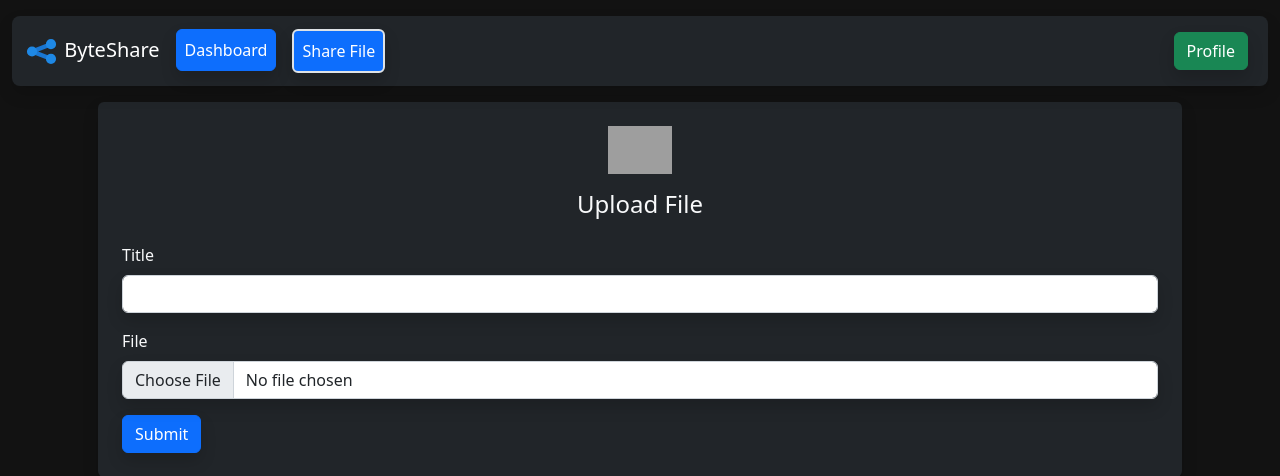
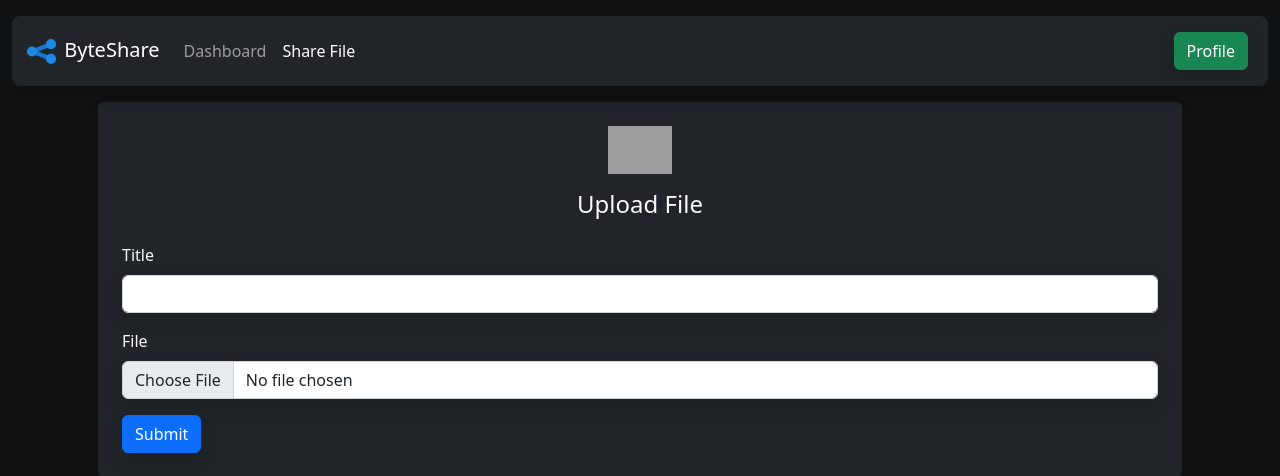
Before and after one commit to antoniskoin/byteshare, a Flask app: page /upload_file in a window 1280 px wide. Shown: the top 476 px of the page. Run offline with Flask 3, Linux system fonts and the light colour scheme; the visitor is signed in with stand-in values (Sample User, id 1); grey boxes are pictures that could not be loaded.

Commit message:
UI fixes

```diff
--- a/templates/file_share.html
+++ b/templates/file_share.html
@@ -15,20 +15,24 @@
                 <img src="../static/logo.svg" alt="logo" width="35" class="d-inline-block align-text-center img-fluid">
                 ByteShare
             </a>
+            <button class="navbar-toggler" type="button" data-bs-toggle="collapse" data-bs-target="#navbarNav"
+                    aria-controls="navbarNav" aria-expanded="false" aria-label="Toggle navigation">
+                <span class="navbar-toggler-icon"></span>
+            </button>
             <div class="collapse navbar-collapse" id="navbarNav">
                 <ul class="navbar-nav">
                     <li class="nav-item">
-                        <a href="/" class="btn btn-primary shadow p-2" aria-current="page">Dashboard</a>
+                        <a class="nav-link" aria-current="page" href="/">Dashboard</a>
                     </li>
                     <li class="nav-item">
-                        <a href="/" class="btn btn-primary shadow ms-3 p-2 border border-2" aria-current="page">Share
-                            File</a>
+                        <a class="nav-link active" href="/upload_file">Share File</a>
                     </li>
                 </ul>
-            </div>
-            <div class="navbar-nav ms-auto">
-                <div class="btn-group p-2">
-                    <a href="/profile" class="btn btn-success shadow" aria-current="page">Profile</a>
+
+                <div class="navbar-nav ms-auto">
+                    <div class="btn-group p-2">
+                        <a href="/profile" class="btn btn-success shadow" aria-current="page">Profile</a>
+                    </div>
                 </div>
             </div>
         </div>
```
Also changed, not shown: templates/dashboard.html (+16 -12 lines), templates/profile.html (+12 -2 lines).
